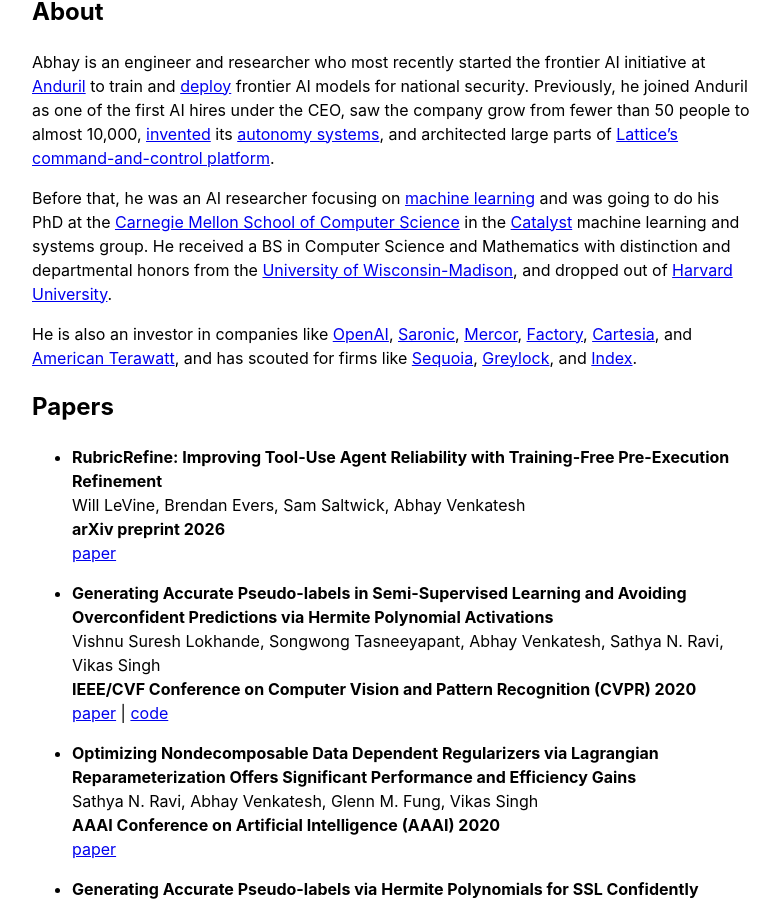
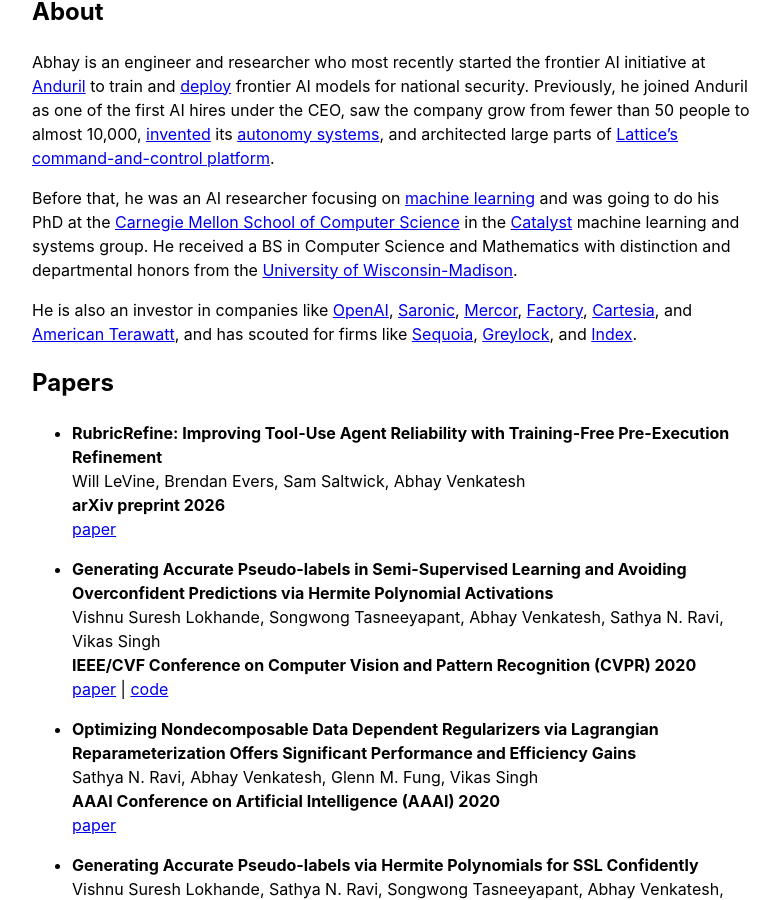
Before and after one commit to abhay-venkatesh/abhay-venkatesh.github.io, a Jekyll site: the page built from _pages/about.md, in a window 1280 px wide and 900 px high, scrolled down 479 px. Shown: the whole window, without its empty margins (248-1028 px from the left). Built offline with Jekyll 4.4.1, drawn with Linux system fonts in a browser that asks for light colours.

```diff
--- a/_pages/about.md
+++ b/_pages/about.md
@@ -18,7 +18,7 @@
 
 Abhay is an engineer and researcher who most recently started the frontier AI initiative at [Anduril](https://www.anduril.com/) to train and [deploy](https://www.anduril.com/news/anduril-partners-with-openai-to-advance-u-s-artificial-intelligence-leadership-and-protect-u-s) frontier AI models for national security. Previously, he joined Anduril as one of the first AI hires under the CEO, saw the company grow from fewer than 50 people to almost 10,000, [invented](https://scholar.google.com/citations?view_op=view_citation&hl=en&user=Inp7zBgAAAAJ&citation_for_view=Inp7zBgAAAAJ:UeHWp8X0CEIC) its [autonomy systems](https://www.anduril.com/lattice/mission-autonomy), and architected large parts of [Lattice's command-and-control platform](https://developer.anduril.com/guides/tasks/overview).
 
-Before that, he was an AI researcher focusing on [machine learning](https://scholar.google.com/citations?view_op=view_citation&hl=en&user=Inp7zBgAAAAJ&citation_for_view=Inp7zBgAAAAJ:qjMakFHDy7sC) and was going to do his PhD at the [Carnegie Mellon School of Computer Science](https://www.cs.cmu.edu/) in the [Catalyst](https://catalyst.cs.cmu.edu/) machine learning and systems group. He received a BS in Computer Science and Mathematics with distinction and departmental honors from the [University of Wisconsin-Madison](https://www.wisc.edu/), and dropped out of [Harvard University](https://www.harvard.edu/).
+Before that, he was an AI researcher focusing on [machine learning](https://scholar.google.com/citations?view_op=view_citation&hl=en&user=Inp7zBgAAAAJ&citation_for_view=Inp7zBgAAAAJ:qjMakFHDy7sC) and was going to do his PhD at the [Carnegie Mellon School of Computer Science](https://www.cs.cmu.edu/) in the [Catalyst](https://catalyst.cs.cmu.edu/) machine learning and systems group. He received a BS in Computer Science and Mathematics with distinction and departmental honors from the [University of Wisconsin-Madison](https://www.wisc.edu/).
 
 He is also an investor in companies like [OpenAI](https://openai.com/), [Saronic](https://www.saronic.com/), [Mercor](https://www.mercor.com/), [Factory](https://factory.ai/), [Cartesia](https://cartesia.ai/), and [American Terawatt](https://www.americanterawatt.com/), and has scouted for firms like [Sequoia](https://sequoiacap.com/), [Greylock](https://greylock.com/), and [Index](https://www.indexventures.com/).
 
```
